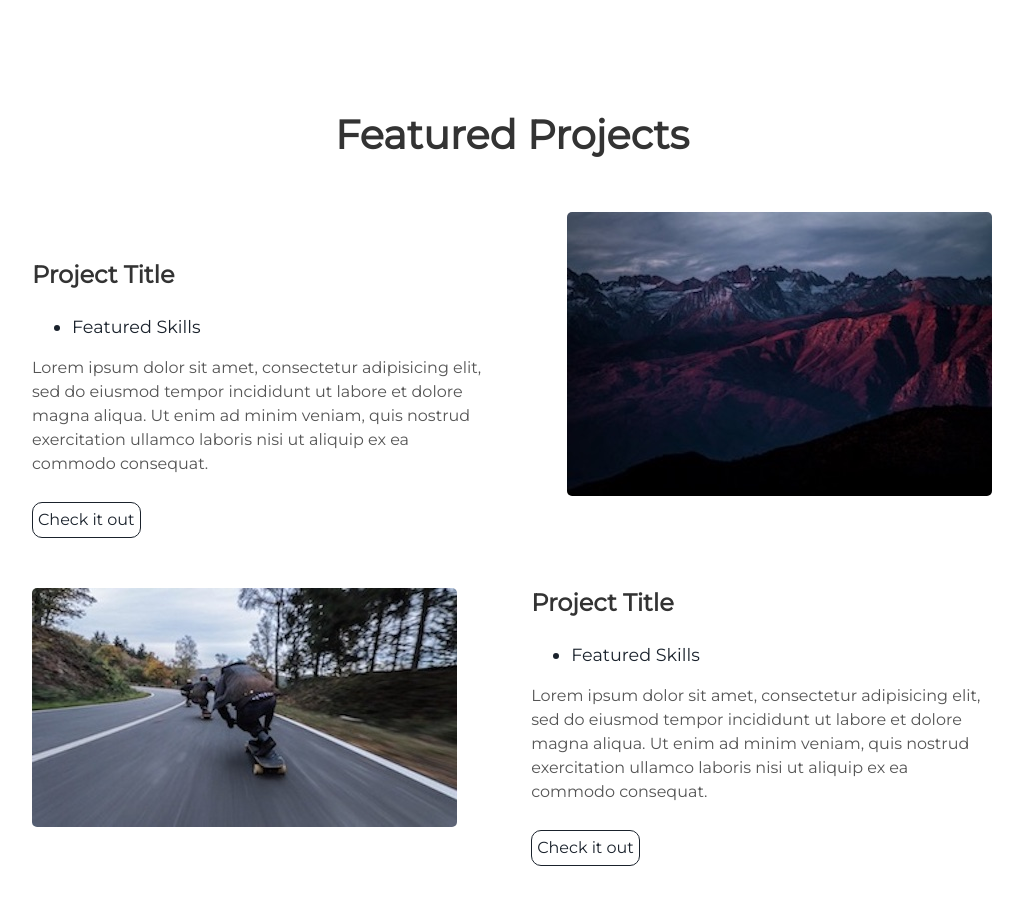
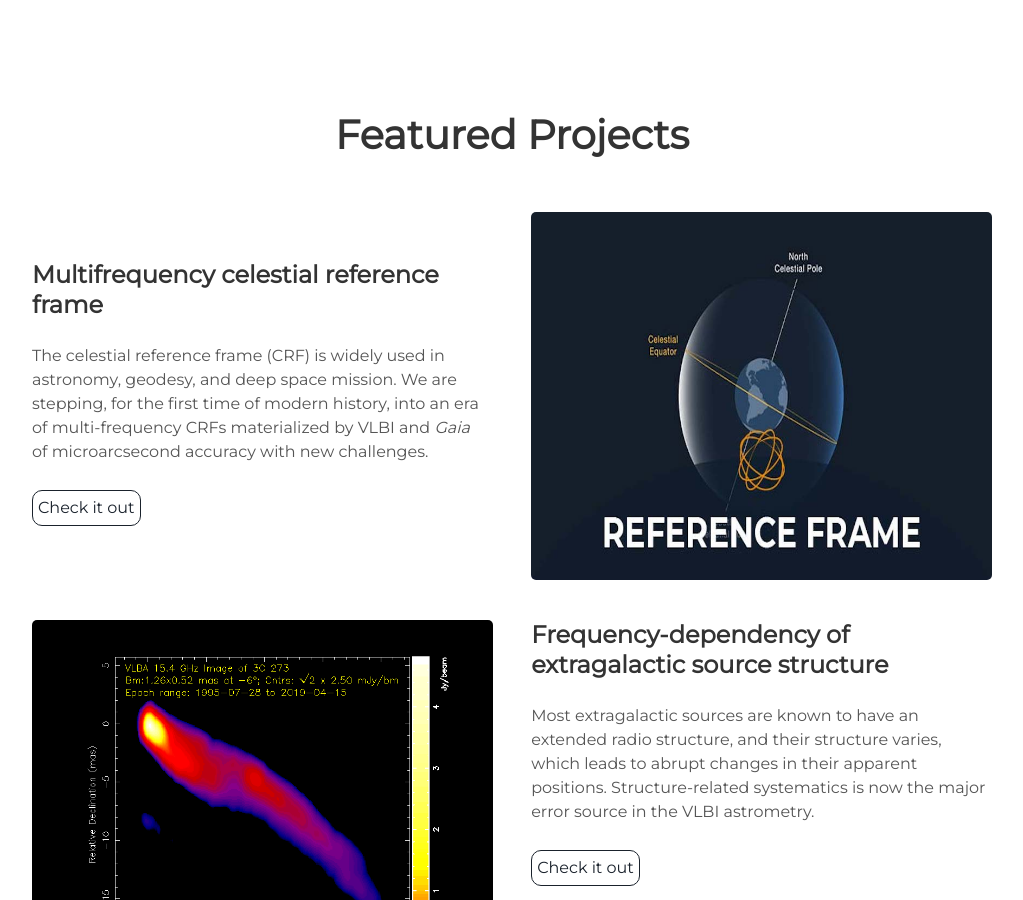
Before and after one commit to Niu-Liu/Niu-Liu.github.io, a Jekyll site: the page built from README.md, in a window 1280 px wide and 900 px high, scrolled down 1463 px. Shown: the whole window, without its empty margins (128-1151 px from the left). Built offline with Jekyll 4.4.1, drawn with Linux system fonts in a browser that asks for light colours; some web fonts are replaced; our own code applies the rules of GitHub Pages for plain Markdown files; some of the changed text lies outside the part shown.

```diff
--- a/_config.yml
+++ b/_config.yml
@@ -6,7 +6,6 @@ description: "My personal website"
 baseurl: "" # the subpath of your site, e.g. /blog
 url: "http://liuniu.fun"
 
-# User settings
 # User settings
 username: "Niu Liu"
 user_description: |
@@ -18,7 +17,6 @@ user_description: |
   Now I got a tenure-track position and became an assistant professor at NJU in 2023.
 user_title: "Assistant Professor in Astronomy"
 avatar: "bio.png"
-email: anon@anon.com
 
 # Google-analytics
 google-analytics:
--- a/_includes/footer.html
+++ b/_includes/footer.html
@@ -1,6 +1,7 @@
 <footer class="footer">
+    <a class="up" href="#" data-scroll><i class="icon fa fa-chevron-up" aria-hidden="true"></i></a>
     <p>&copy; {{site.username}}</p>
-    <p>Build with Jekyll and by <a href="https://github.com/Niu-Liu">Niu Liu</a></p>
+    <p>Build with Jekyll and <a href="https://github.com/Niu-Liu">Niu Liu</a></p>
 </footer>
 <script src="//cdn.jsdelivr.net/particles.js/2.0.0/particles.min.js"></script>
 <script src="{{ "/assets/js/sweet-scroll.min.js" | prepend: site.baseurl }}"></script>
--- a/_includes/projects.html
+++ b/_includes/projects.html
@@ -3,27 +3,34 @@
 </div>
 <div class="user-projects">
   <div class="images-right">
-    <img alt="mountains" src="{{ "/assets/img/mountains.jpg" | prepend: site.baseurl }}" />
+    <img alt="crf" src="{{ "/assets/img/igs_reference.jpeg" | prepend: site.baseurl }}" />
   </div>
   <div class="contents">
-    <h3> Project Title </h3>
-    <ul>
-      <li> Featured Skills</li>
-    </ul>
-    <p>Lorem ipsum dolor sit amet, consectetur adipisicing elit, sed do eiusmod tempor incididunt ut labore et dolore magna aliqua. Ut enim ad minim veniam, quis nostrud exercitation ullamco laboris nisi ut aliquip ex ea commodo consequat.</p>
-    <a class="project-link" href="#">Check it out</a>
+    <h3> Multifrequency celestial reference frame</h3>
+    <p>
+    The celestial reference frame (CRF) is widely used
+    in astronomy, geodesy, and deep space mission.
+    We are stepping, for the first time of modern history,
+    into an era of multi-frequency CRFs materialized by
+    VLBI and <i>Gaia</i> of microarcsecond accuracy with new challenges.
+    </p>
+    <a class="project-link" href="{{ "/projects/project-postdoc-2021.html" | prepend: site.baseurl }}">Check it out</a>
   </div>
 </div>
 <div class="user-projects">
   <div class="images-left">
-    <img alt="mountains" src="{{ "/assets/img/skate.jpg" | prepend: site.baseurl }}" />
+    <img alt="3c273" src="{{ "/assets/img/1226+023.u.stacked.icn.gif" | prepend: site.baseurl }}" />
   </div>
   <div class="contents-right">
-    <h3> Project Title </h3>
-    <ul>
-      <li> Featured Skills</li>
-    </ul>
-    <p>Lorem ipsum dolor sit amet, consectetur adipisicing elit, sed do eiusmod tempor incididunt ut labore et dolore magna aliqua. Ut enim ad minim veniam, quis nostrud exercitation ullamco laboris nisi ut aliquip ex ea commodo consequat.</p>
-    <a class="project-link" href="#">Check it out</a>
+    <h3> Frequency-dependency of extragalactic source structure </h3>
+<!--    <ul>-->
+<!--      <li> VLBI data analyses </li>-->
+<!--    </ul>-->
+    <p>
+    Most extragalactic sources are known to have an extended radio structure,
+    and their structure varies, which leads to abrupt changes in their apparent positions.
+    Structure-related systematics is now the major error source in the VLBI astrometry.
+    </p>
+    <a class="project-link" href="{{ "/projects/project-nsfc-2021.html" | prepend: site.baseurl }}">Check it out</a>
   </div>
 </div>
```
Also changed, not shown: assets/img/browserconfig.xml (added, +12 -0 lines), assets/img/1226+023.u.stacked.icn.gif (added), assets/img/Headshot.ico (added), assets/img/bio-photo.png (added), assets/img/bio.png (added), assets/img/igs_reference.jpeg (added), assets/img/manifest.json (added), assets/img/mountains.jpg (deleted), assets/img/skate.jpg (deleted).
